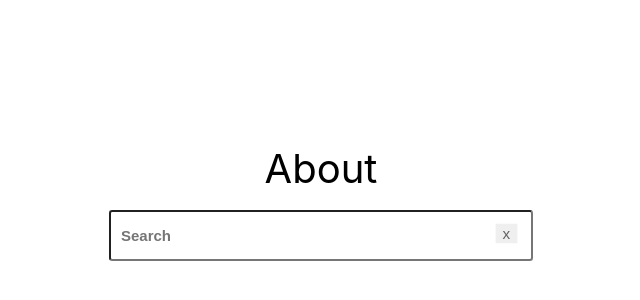
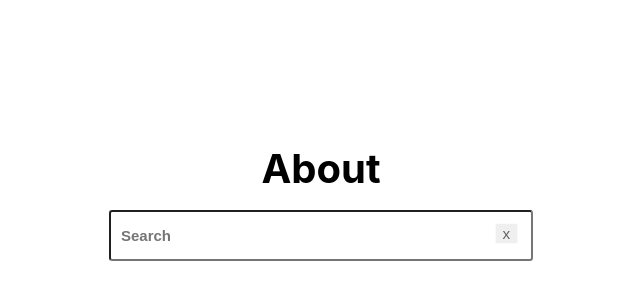
Before and after one commit to joseungjin/React-MedicineSearch-About, a React (Create React App) app: page / in a window 1280 px wide. Shown: the part 208-508 px from the top of the page, without its empty margins (319-959 px from the left). Built offline with nearby package versions, Linux system fonts and the light colour scheme.

Commit message:
logo modify

```diff
--- a/src/componets/SearchBar/SearchBar.js
+++ b/src/componets/SearchBar/SearchBar.js
@@ -19,7 +19,7 @@ var renderResults = Medicine.map((name,index) => {
   return (
 
       <div className="auto">
-        <span style={{fontSize:"40px", width:"bold"}}>About</span>
+        <span style={{fontSize:"40px", fontWeight:"bold"}}>About</span>
        <button
         className={`cancel-btn active`}
       >
```
